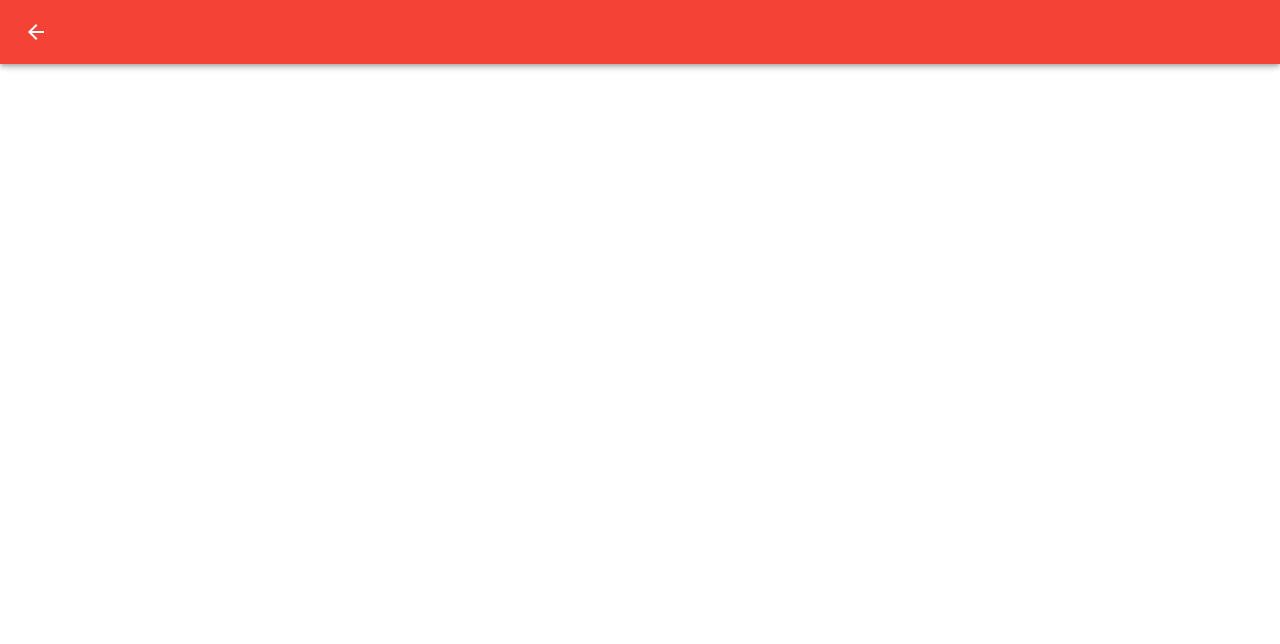
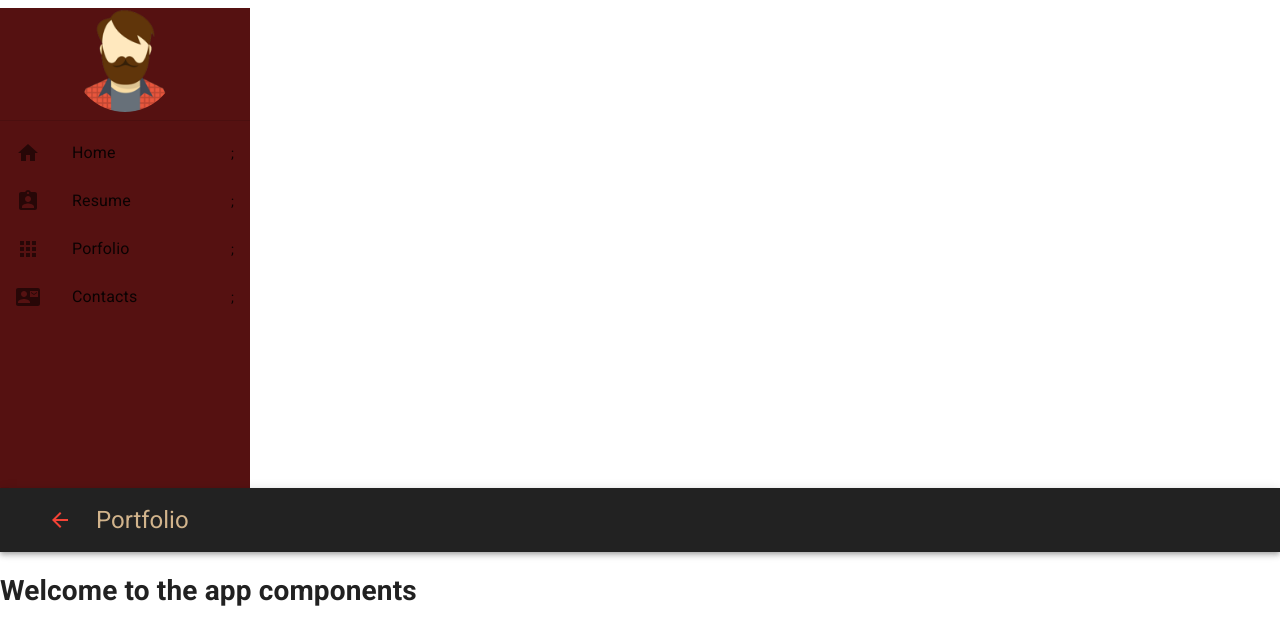
Before and after one commit to kpnaranj/material-ui-practice, a Next.js app: page / in a window 1280 px wide. Shown: the top 644 px of the page. Built offline with nearby package versions, Linux system fonts and the light colour scheme.

Commit message:
Creating sidebar and user index

```diff
--- a/src/components/Navbar.js
+++ b/src/components/Navbar.js
@@ -1,3 +1,7 @@
+//React imports
+import { Fragment } from "react";
+//Material-UI design export
+import { useStyles } from "../styles/Navbar";
 //Import material-ui core items
 import {
   AppBar,
@@ -10,6 +14,7 @@ import {
   List,
   Typography,
   Box,
+  ListItemIcon,
 } from "@material-ui/core";
 //Import material ui icons
 import {
@@ -20,15 +25,71 @@ import {
   ContactMail,
 } from "@material-ui/icons";
 
+//Function that will have all
+//icons to display
+const menuIcons = [
+  {
+    listIcon: <Home />,
+    listText: "Home",
+  },
+  {
+    listIcon: <AssignmentInd />,
+    listText: "Resume",
+  },
+  {
+    listIcon: <Apps />,
+    listText: "Porfolio",
+  },
+  {
+    listIcon: <ContactMail />,
+    listText: "Contacts",
+  },
+];
+
+//Component function Navbar with all features
 function NavBar() {
+  //Define material-ui classes
+  const classes = useStyles();
   return (
-    <Box component="nav">
-      <AppBar>
-        <Toolbar>
-          <ArrowBack />
-        </Toolbar>
-      </AppBar>
-    </Box>
+    <Fragment>
+      <Box component="div" className={classes.menuSliderContainer}>
+        <Avatar
+          className={classes.nav_Avatar}
+          src="/avatar.png"
+          alt="Russel Crowe"
+        />
+        {/**The divider adds a line below */}
+        <Divider />
+        {/**This is the side bar */}
+        <List>
+          {/**Map all icons  */}
+          {menuIcons.map((icon, index) => {
+            return (
+              <ListItem key={index}>
+                <ListItemIcon>{icon.listIcon}</ListItemIcon>
+                <ListItemText>{icon.listText}</ListItemText>;
+              </ListItem>
+            );
+          })}
+          {/**End loop  */}
+        </List>
+        {/**End of sidebar */}
+      </Box>
+      {/**Start of the navegation bar */}
+      <Box component="nav">
+        <AppBar position="static" className={classes.nav_Appbar}>
+          <Toolbar>
+            <IconButton />
+            <ArrowBack className={classes.nav_ArrowBack} />
+            <IconButton />
+            <Typography variant="h5" className={classes.nav_Brand}>
+              Portfolio
+            </Typography>
+          </Toolbar>
+        </AppBar>
+      </Box>
+      {/**End of navegation */}
+    </Fragment>
   );
 }
 export default NavBar;
--- a/src/pages/_app.js
+++ b/src/pages/_app.js
@@ -3,7 +3,7 @@ import PropTypes from "prop-types";
 import Head from "next/head";
 import { ThemeProvider } from "@material-ui/core/styles";
 import CssBaseline from "@material-ui/core/CssBaseline";
-import theme from "../styles/globalUI/theme";
+import theme from "../styles/theme";
 
 export default function MyApp(props) {
   const { Component, pageProps } = props;
--- a/src/pages/_document.js
+++ b/src/pages/_document.js
@@ -1,7 +1,7 @@
 import React from "react";
 import Document, { Html, Head, Main, NextScript } from "next/document";
 import { ServerStyleSheets } from "@material-ui/core/styles";
-import theme from "../styles/globalUI/theme";
+import theme from "../styles/theme";
 
 export default class MyDocument extends Document {
   render() {
--- /dev/null
+++ b/src/styles/Navbar.js
@@ -0,0 +1,25 @@
+import { makeStyles } from "@material-ui/core";
+
+//CSS styles
+export const useStyles = makeStyles((theme) => ({
+  menuSliderContainer: {
+    width: 250,
+    background: "#511",
+    height: "30rem",
+  },
+  nav_Avatar: {
+    display: "block",
+    margin: "0.5rem auto",
+    width: theme.spacing(13),
+    height: theme.spacing(13)
+  },
+  nav_Appbar: {
+    backgroundColor: "#222",
+  },
+  nav_ArrowBack: {
+    color: theme.palette.primary.main,
+  },
+  nav_Brand: {
+    color: "tan",
+  },
+}));
```
Also changed, not shown: src/styles/Home.js (renamed from src/styles/home/home.js), src/styles/theme.js (renamed from src/styles/globalUI/theme.js).
